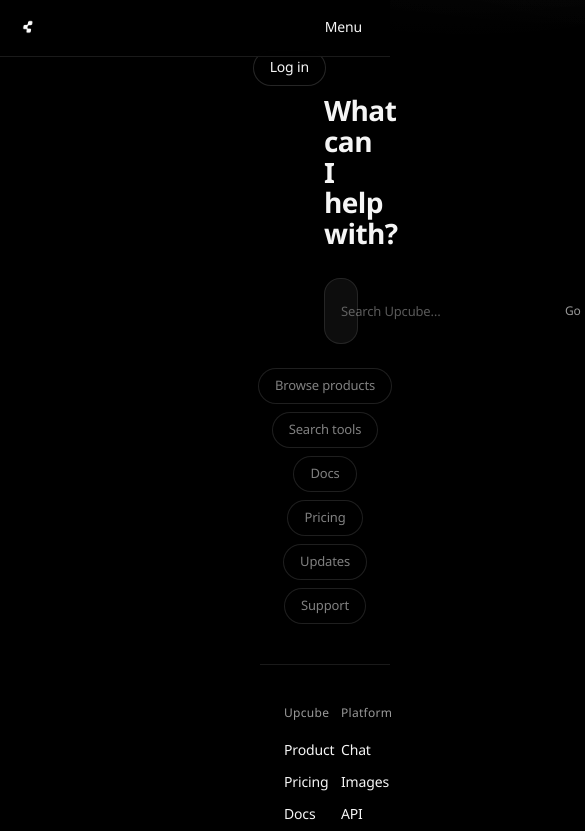
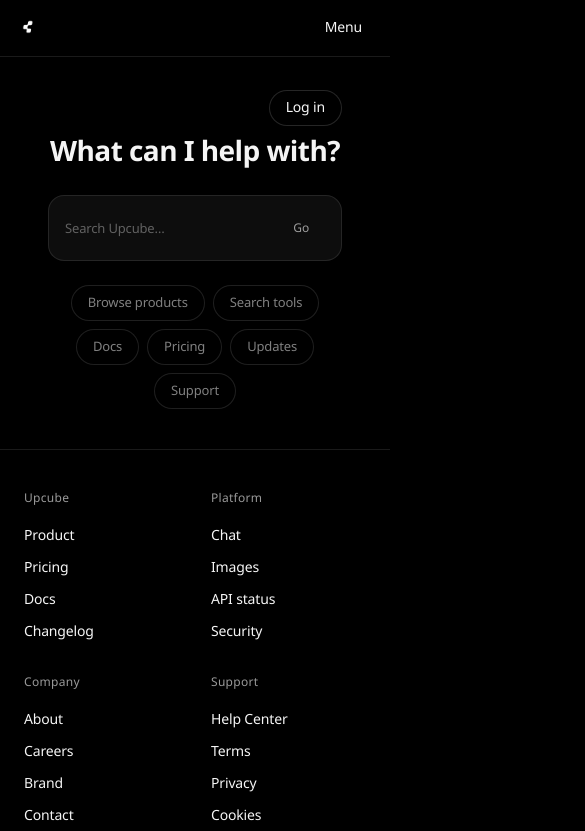
Before and after one commit to shadabchow-ui/upcube-frontend, a Next.js app: page / in a window 390 px wide. Shown: the top 831 px of the page, 585 px wide, since content can reach past the window. Built offline with nearby package versions, Linux system fonts and the light colour scheme.

Commit message:
Update layout.tsx

```diff
--- a/app/layout.tsx
+++ b/app/layout.tsx
@@ -17,16 +17,14 @@
   return (
     <html lang="en" className="dark">
       <body className="bg-black text-white antialiased">
-        {/* Left navigation */}
         <LeftNav />
 
-        {/* Main layout */}
-        <div className="ml-[260px] flex min-h-screen flex-col">
-          <main className="flex-1 px-10 py-10">
+        {/* Main Content */}
+        <div className="flex min-h-screen flex-col md:ml-[220px]">
+          <main className="flex-1 px-6 py-10 pt-20 md:px-10 md:pt-10">
             {children}
           </main>
 
-          {/* Footer */}
           <SiteFooter />
         </div>
       </body>
```
